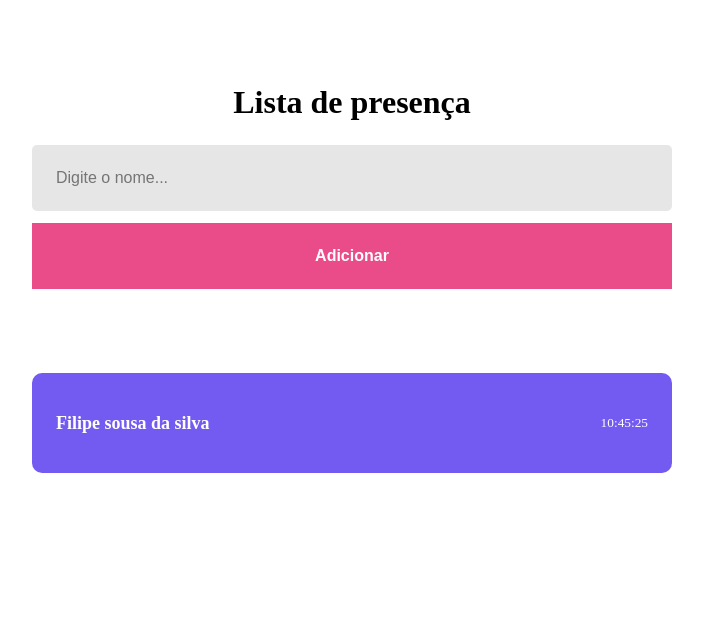
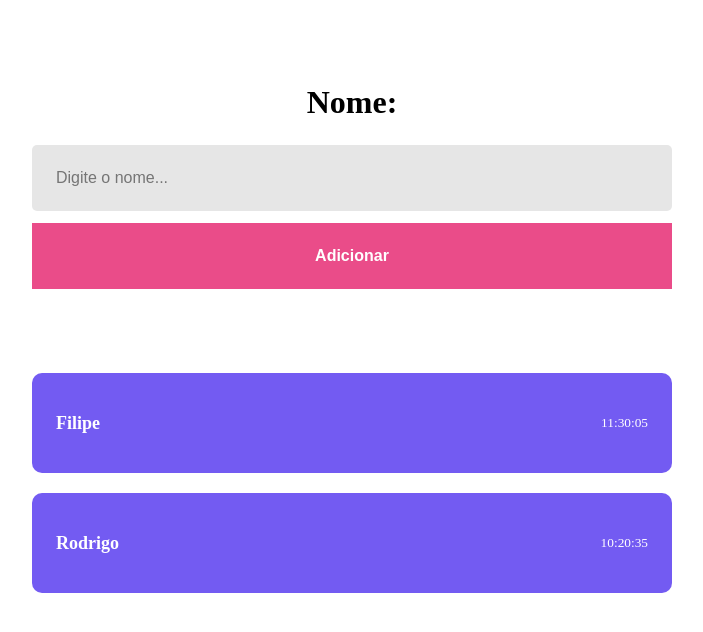
Before and after one commit to euFilpeSilva/app-lista-de-presen-a, a React (Vite) app: page / in a window 1280 px wide. Shown: the top 632 px of the page, without its empty margins (288-991 px from the left). Built offline with nearby package versions, Linux system fonts and the light colour scheme.

Commit message:
implementando evento de click com useState

```diff
--- a/src/components/Card/index.jsx
+++ b/src/components/Card/index.jsx
@@ -1,10 +1,11 @@
 import './style.css';
 
-export default function Card() {
+export default function Card({ name, time }) {
+
     return(
         <div className="card">
-            <strong>Filipe sousa da silva</strong>
-            <small>10:45:25</small>
+            <strong>{ name }</strong>
+            <small>{ time }</small>
         </div>
     )
 }
--- a/src/pages/Home/index.jsx
+++ b/src/pages/Home/index.jsx
@@ -1,14 +1,22 @@
+import Card from '../../components/Card';
+import React, { useState } from 'react';
 import './style.css'
-import Card from '../../components/Card';
 
 export default function Home() {
+  const [studantName, setStudantName] = useState('')
+
 
   return (
     <div className="container">
-      <h1>Lista de presença</h1>
-      <input type="text" placeholder="Digite o nome..."></input>
+      <h1>Nome: { studantName }</h1>
+      <input type="text"
+       placeholder="Digite o nome..."
+       onChange={e => setStudantName(e.target.value)}></input>
+
       <button type="button">Adicionar</button>
-      <Card/>
+      <Card name="Filipe" time=" 11:30:05" />
+      <Card name="Rodrigo" time=" 10:20:35" />
+
     </div>
   )
 }
```
